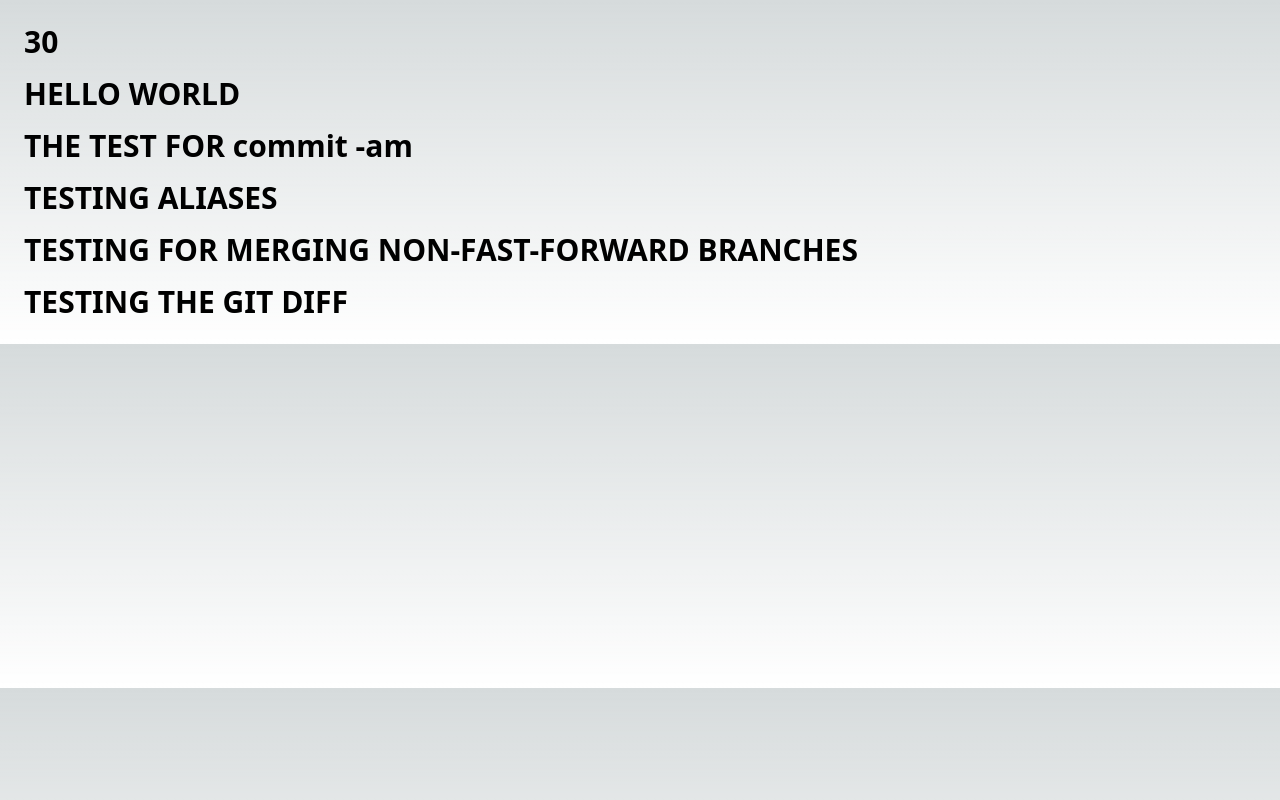
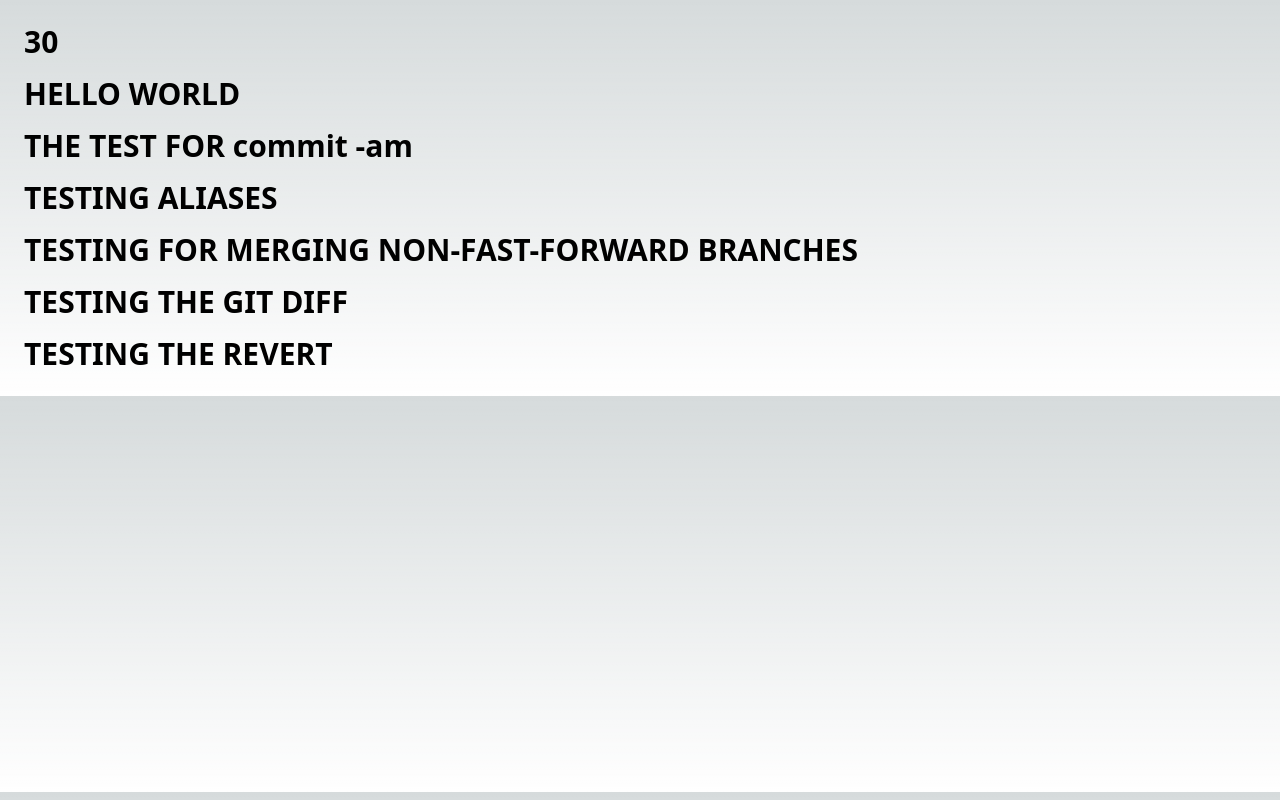
Before and after one commit to PouryaSoleimani/GIT-TEST, a Next.js app: page /courses in a window 1280 px wide. Built offline with nearby package versions, Linux system fonts and the light colour scheme.

Commit message:
Reapply "TESTING REVERT"
This reverts commit 2bf6c8b3b31593d68f8477ca451b0d4e91f4180f.

```diff
--- a/pages/courses.tsx
+++ b/pages/courses.tsx
@@ -12,6 +12,7 @@ const Courses: NextPage<Props> = ({ }) => {
             <p>TESTING ALIASES</p>
             <p>TESTING FOR MERGING NON-FAST-FORWARD BRANCHES</p>
             <p>TESTING THE GIT DIFF</p>
+            <p>TESTING THE REVERT </p>
         </div>
     )
 }
```
